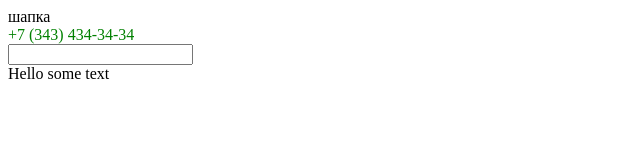
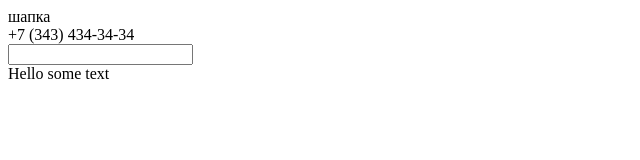
Before and after one commit to olchu/testPage, a plain HTML site: page index.html in a window 1280 px wide. Shown: the full height of the page, 0-640 px from the left. Drawn offline with Linux system fonts and the light colour scheme.

Commit message:
add pointer none

```diff
--- a/style.css
+++ b/style.css
@@ -1,5 +1,6 @@
 .no-select {
-  color: green;
+  color: black;
   user-select: none; /* Non-prefixed version, currently supported by Chrome, Edge, Opera and Firefox */
-  text-decoration: none!important;
+  text-decoration: none !important;
+  pointer-events: none;
 }
```
